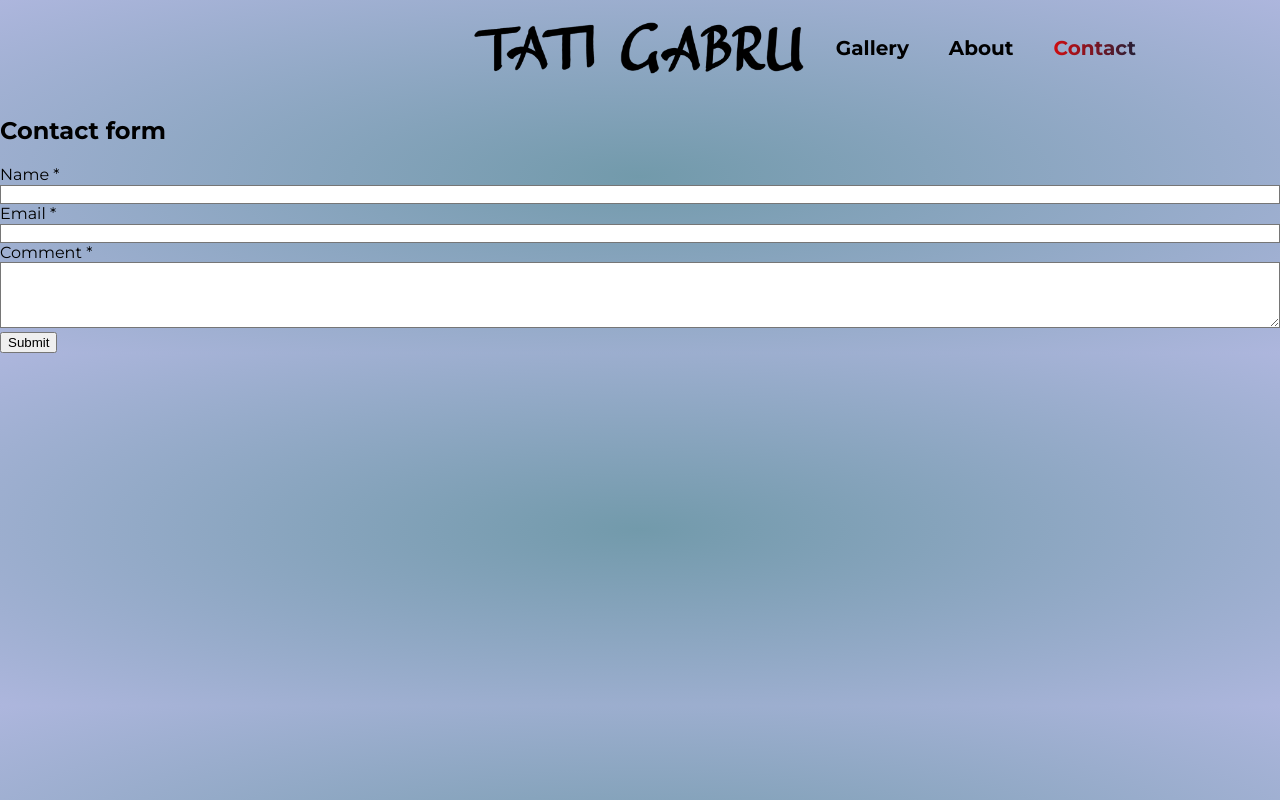
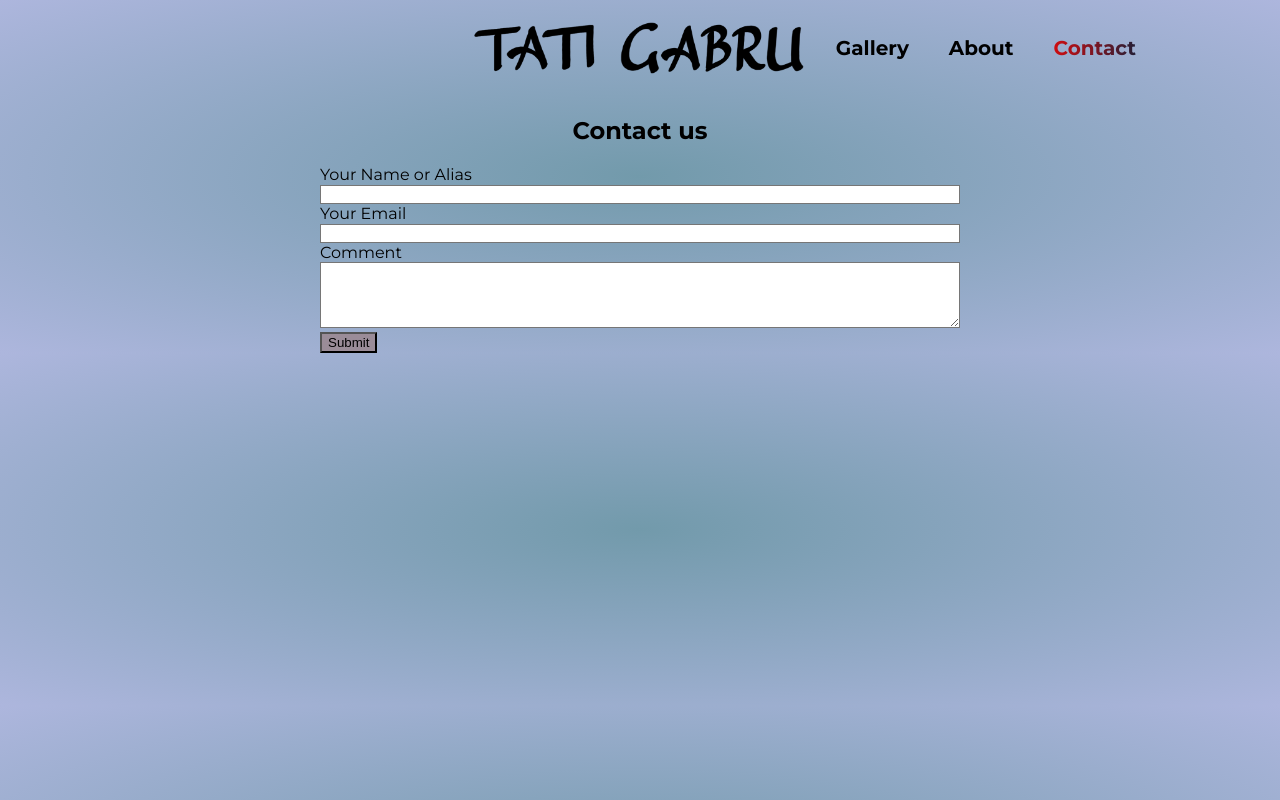
Before and after one commit to tatigabru/gallery, a Next.js app: page /contact in a window 1280 px wide. Built offline with nearby package versions, Linux system fonts and the light colour scheme.

Commit message:
Add contact form with cursor, add tailwind to global css

```diff
--- a/app/contact/page.js
+++ b/app/contact/page.js
@@ -3,48 +3,48 @@ export default function ContactForm() {
         <>
             <header>
             </header>
-            <main className="p-6">
-                <h2 className="text-2xl font-bold mb-6">Contact form</h2>
-                <form className="max-w-md space-y-4">
-                    <div>
-                        <label htmlFor="name" className="block mb-2">
-                            Name *
+            <main className="p-6 flex flex-col items-center">
+                <h2 className="text-3xl font-montserrat font-bold mb-6">Contact us</h2>
+                <form className="w-1/2 min-w-[300px]">
+                    <div className="mb-12">
+                        <label htmlFor="name" className="block mb-2 text-lg font-montserrat">
+                            Your Name or Alias
                         </label>
                         <input
                             type="text"
                             id="name"
                             name="name"
                             required
-                            className="w-full p-2 border rounded"
+                            className="w-full p-2 border rounded text-lg"
                         />
                     </div>
-                    <div>
-                        <label htmlFor="email" className="block mb-2">
-                            Email *
+                    <div className="mb-12">
+                        <label htmlFor="email" className="block mb-2 text-lg font-montserrat">
+                            Your Email
                         </label>
                         <input
                             type="email"
                             id="email"
                             name="email"
                             required
-                            className="w-full p-2 border rounded"
+                            className="w-full p-2 border rounded text-lg"
                         />
                     </div>
-                    <div>
-                        <label htmlFor="comment" className="block mb-2">
-                            Comment *
+                    <div className="mb-12">
+                        <label htmlFor="comment" className="block mb-2 text-lg font-montserrat">
+                            Comment
                         </label>
                         <textarea
                             id="comment"
                             name="comment"
                             required
                             rows="4"
-                            className="w-full p-2 border rounded"
+                            className="w-full p-2 border rounded text-lg"
                         ></textarea>
                     </div>
                     <button
                         type="submit"
-                        className="bg-blue-500 text-white px-4 py-2 rounded hover:bg-blue-600"
+                        className="font-montserrat bg-[#9A8C98] text-white px-4 py-2 rounded hover:bg-[#4A4E69] transition-colors duration-300"
                     >
                         Submit
                     </button>
--- a/app/globals.css
+++ b/app/globals.css
@@ -1,5 +1,4 @@
 @import url('https://fonts.googleapis.com/css2?family=Quicksand:wght@400;600;700&family=Montserrat:wght@400;700&display=swap');
-@import url('https://fonts.googleapis.com/css2?family=Permanent+Marker&display=swap');
 @tailwind base;
 @tailwind components;
 @tailwind utilities;
```
